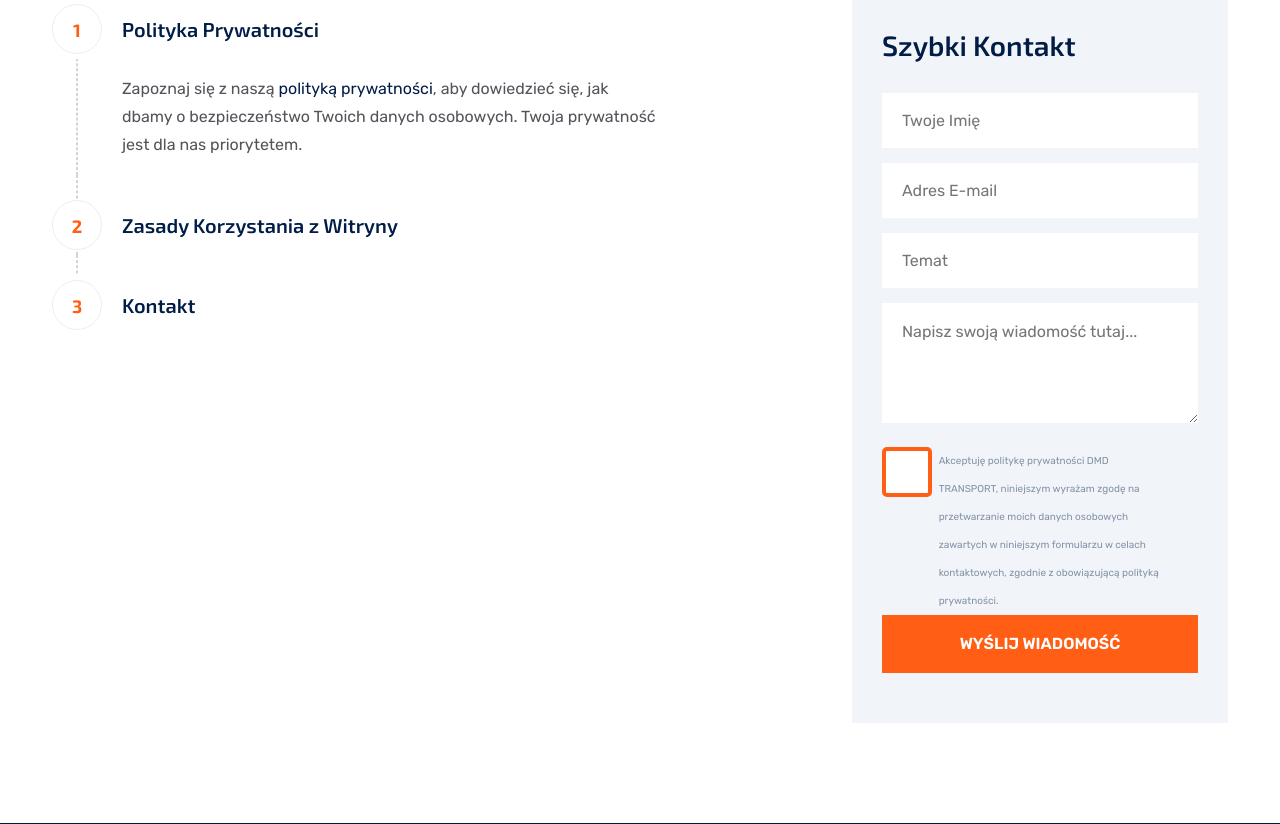
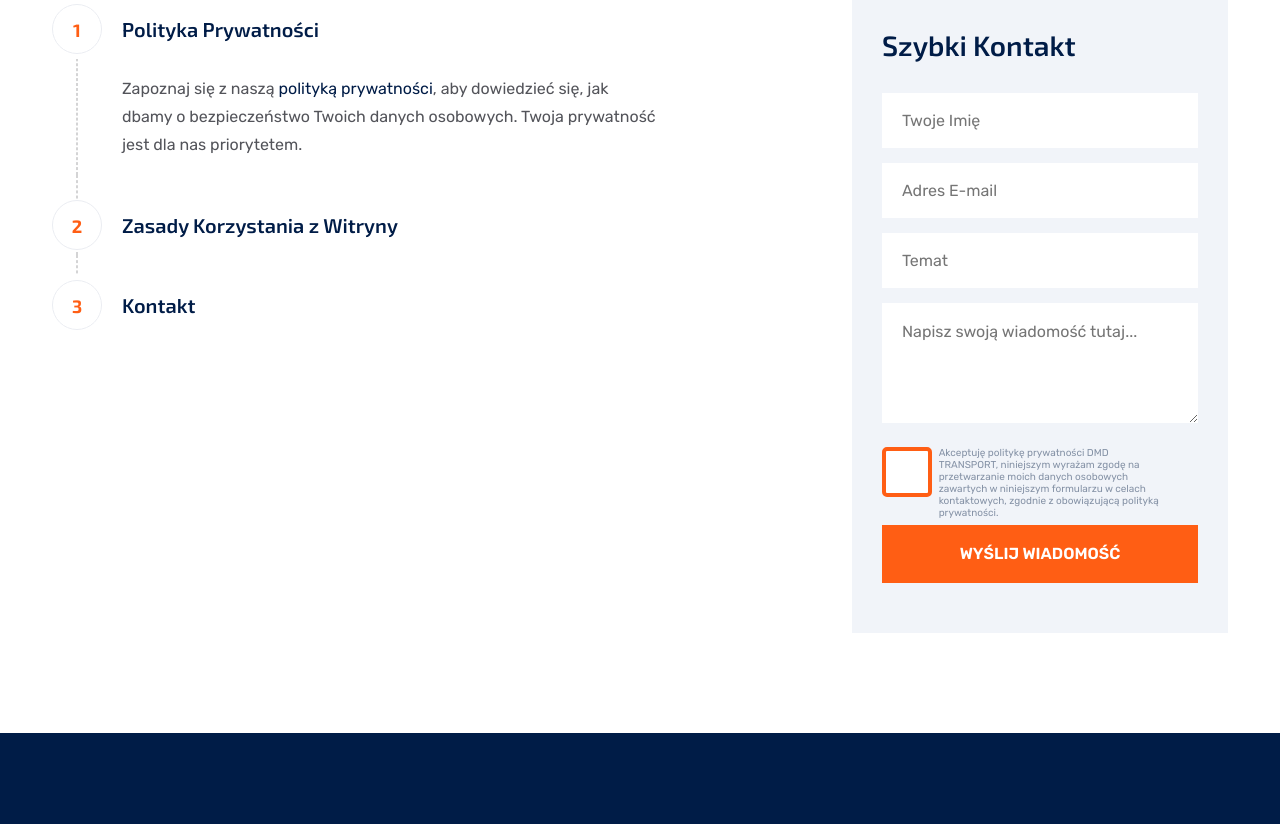
Before and after one commit to informatykdmd/dmdtransport, a Python web app: template templates/pomoc.html in a window 1280 px wide. Shown: the part 433-1257 px from the top of the page. Run offline with Jinja, Linux system fonts and the light colour scheme; the template is opened without the code that fills it, so the values that code supplies are empty; some libraries are stand-ins or nearby versions.

Commit message:
Working now

```diff
--- a/templates/pomoc.html
+++ b/templates/pomoc.html
@@ -87,7 +87,7 @@
                                   <label class="polityka-switch-label" for="polityka_przywatnosci"></label>
                               </div>
                               <div class="col-lg-9">
-                                  <label for="polityka_przywatnosci" style="font-size: 10px;">
+                                  <label for="polityka_przywatnosci" style="font-size: 10px; line-height: 1.2;">
                                       Akceptuję politykę prywatności DMD TRANSPORT, niniejszym wyrażam zgodę na
                                       przetwarzanie moich danych osobowych zawartych w niniejszym formularzu w celach
                                       kontaktowych, zgodnie z obowiązującą polityką prywatności.
```
